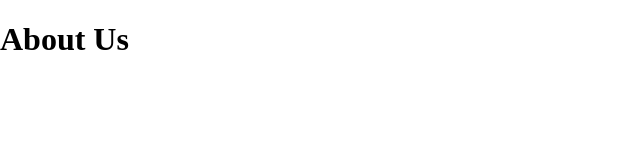
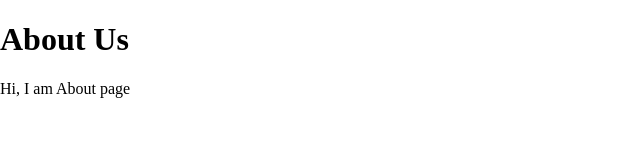
Before and after one commit to KartikY7/learning-git, a plain HTML site: page about.html in a window 1280 px wide. Shown: the whole page, without its empty margins (0-640 px from the left). Drawn offline with Linux system fonts and the light colour scheme.

Commit message:
add intro paragraph

```diff
--- a/about.html
+++ b/about.html
@@ -8,5 +8,6 @@
 </head>
 <body>
        <h1>About Us</h1>
+       <p>Hi, I am About page</p>
 </body>
 </html>
```
